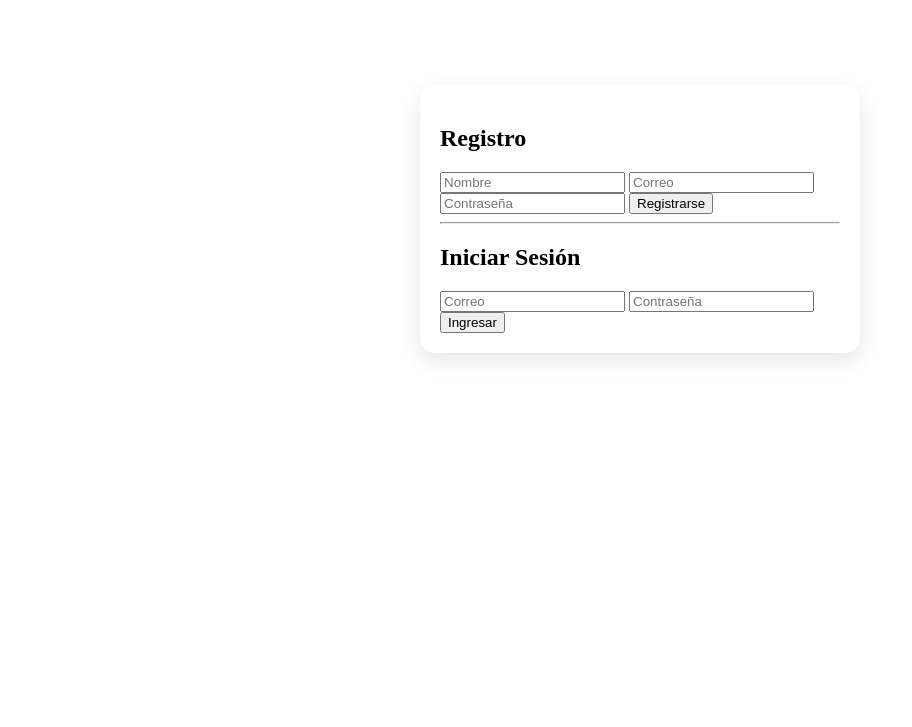
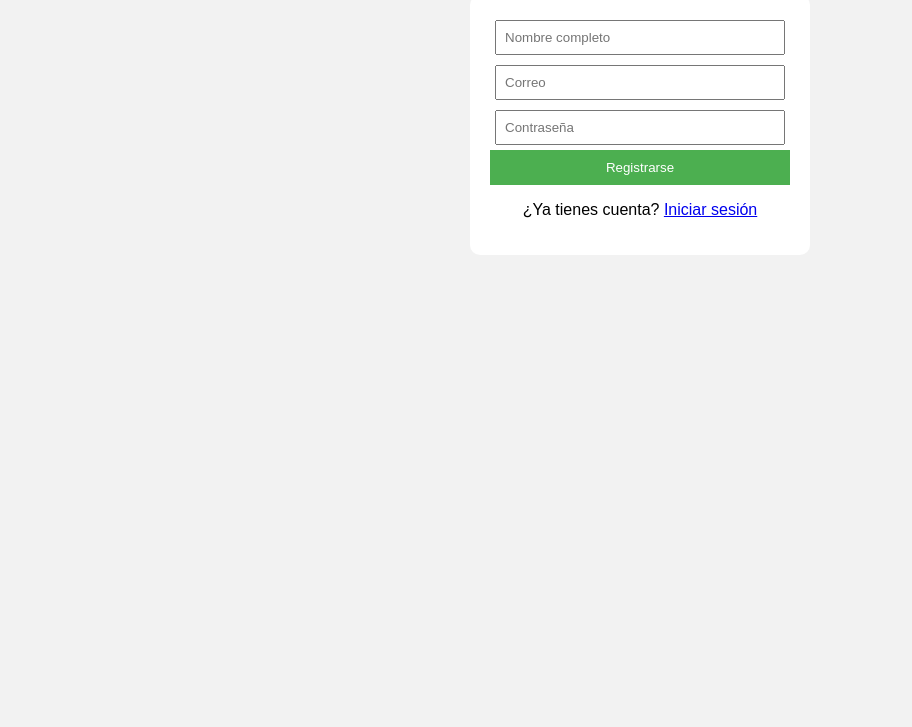
Before and after one commit to mag-jash/cita, a plain HTML site: page index.html in a window 1280 px wide. Shown: the part 73-800 px from the top of the page, without its empty margins (0-912 px from the left). Drawn offline with Linux system fonts and the light colour scheme.

Commit message:
Revamp registration page with form and styles

```diff
--- a/index.html
+++ b/index.html
@@ -3,36 +3,82 @@
 <html lang="es">
 <head>
 <meta charset="UTF-8">
-<title>Agendar Cita Psicólogo</title>
-<link rel="stylesheet" href="style.css">
+<title>Registro</title>
+
+<style>
+body{
+font-family: Arial;
+background:#f2f2f2;
+text-align:center;
+}
+
+form{
+background:white;
+width:300px;
+margin:auto;
+padding:20px;
+border-radius:10px;
+}
+
+input{
+width:90%;
+padding:8px;
+margin:5px;
+}
+
+button{
+background:#4CAF50;
+color:white;
+border:none;
+padding:10px;
+width:100%;
+}
+</style>
 </head>
 
 <body>
 
-<h1>Centro de Atención Psicológica</h1>
+<h2>Registro de Usuario</h2>
 
-<div class="contenedor">
+<form onsubmit="registrar(event)">
 
-<h2>Registro</h2>
+<input type="text" id="nombre" placeholder="Nombre completo" required>
 
-<input type="text" id="regNombre" placeholder="Nombre">
-<input type="email" id="regCorreo" placeholder="Correo">
-<input type="password" id="regPassword" placeholder="Contraseña">
+<input type="email" id="correo" placeholder="Correo" required>
 
-<button onclick="registrar()">Registrarse</button>
+<input type="password" id="password" placeholder="Contraseña" required>
 
-<hr>
+<button type="submit">Registrarse</button>
 
-<h2>Iniciar Sesión</h2>
+<p>¿Ya tienes cuenta?
+<a href="login.html">Iniciar sesión</a></p>
 
-<input type="email" id="loginCorreo" placeholder="Correo">
-<input type="password" id="loginPassword" placeholder="Contraseña">
+</form>
 
-<button onclick="login()">Ingresar</button>
+<script>
 
-</div>
+function registrar(e){
+e.preventDefault()
 
-<script src="script.js"></script>
+let nombre = document.getElementById("nombre").value
+let correo = document.getElementById("correo").value
+let password = document.getElementById("password").value
+
+let usuario = {
+nombre:nombre,
+correo:correo,
+password:password
+}
+
+localStorage.setItem(correo, JSON.stringify(usuario))
+
+alert("Registro exitoso")
+
+window.location="login.html"
+
+}
+
+</script>
 
 </body>
 </html>
```
